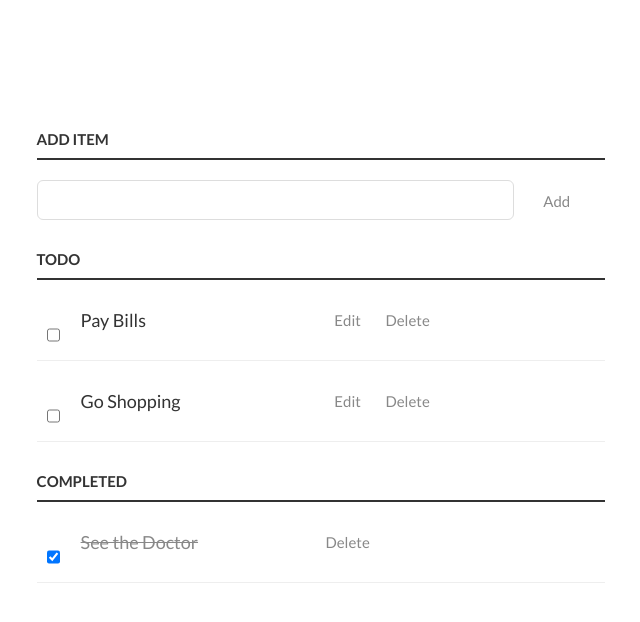
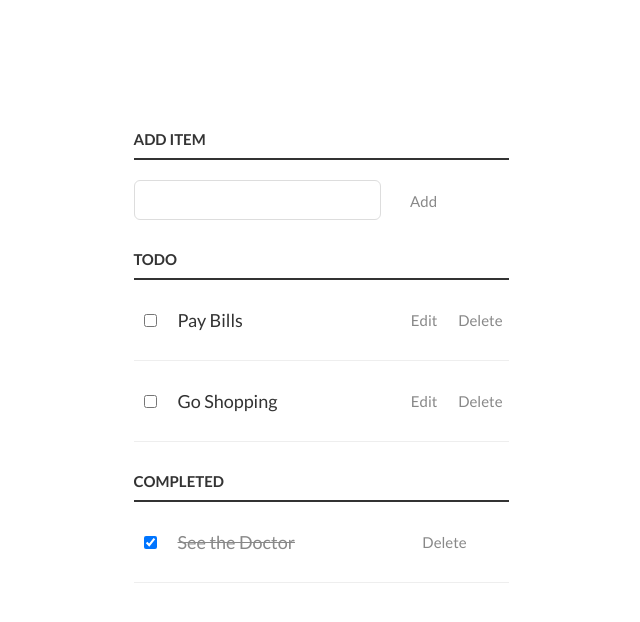
Before and after one commit to agnelrdx/cs-code-challenge, a website: page exercise-2/index.html in a window 1280 px wide. Shown: the whole page, without its empty margins (319-959 px from the left). Drawn offline with nearby package versions, Linux system fonts and the light colour scheme; files that its build step writes are made by us from their sources.

Commit message:
corrected errors

```diff
--- /dev/null
+++ b/exercise-2/css/style.scss
@@ -0,0 +1,160 @@
+$body-background-color: #ffffff;
+$body-font-color: #333;
+$button-color: #888888;
+
+html {
+  body {
+    background: $body-background-color;
+    color: $body-font-color;
+    font-family: Lato, sans-serif;
+
+    .container {
+      display: block;
+      width: 375px;
+      margin: 100px auto 0;
+    }
+
+    ul {
+      margin: 0px;
+      padding: 0;
+    }
+
+    li {
+      display: flex;
+    }
+
+    li,
+    h3 {
+      clear: both;
+      list-style: none;
+    }
+
+    button {
+      background: none;
+      border: 0px;
+      color: $button-color;
+      font-size: 15px;
+      width: 60px;
+      font-family: Lato, sans-serif;
+      cursor: pointer;
+    }
+
+    button :hover {
+      color: $body-font-color;
+    }
+
+    h3,
+    label[for='new-task'] {
+      color: #333333;
+      font-weight: 700;
+      font-size: 15px;
+      border-bottom: 2px solid $body-font-color;
+      padding: 30px 0 10px;
+      margin: 0px;
+      text-transform: uppercase;
+    }
+
+    input[type='text'] {
+      margin: 0;
+      font-size: 18px;
+      line-height: 18px;
+      height: 18px;
+      padding: 10px;
+      border: 1px solid #ddd;
+      background: #fff;
+      border-radius: 6px;
+      font-family: Lato, sans-serif;
+      color: #888;
+    }
+
+    input[type='text']:focus {
+      color: #333;
+    }
+
+    input#new-task {
+      width: 60%;
+      margin-right: 10px;
+    }
+
+    li {
+      align-items: center;
+      padding: 20px 0px;
+      border-bottom: 1px solid #eee;
+    }
+
+    li > {
+      input[type='checkbox'] {
+        margin: 0 10px;
+      }
+
+      label {
+        font-size: 18px;
+        line-height: 40px;
+        width: 237px;
+        padding: 0 0 0 11px;
+      }
+
+      input[type='text'] {
+        width: 75%;
+      }
+
+      .delete :hover {
+        color: #cf2323;
+      }
+    }
+  }
+}
+
+#completed-tasks {
+  label {
+    text-decoration: line-through;
+    color: #888;
+  }
+
+  .edit {
+    display: none;
+  }
+}
+
+ul li {
+  input[type='text'] {
+    display: none;
+  }
+}
+
+li.editMode {
+  input[type='text'] {
+    display: block;
+  }
+
+  label,
+  input[type='checkbox'] {
+    display: none;
+  }
+}
+
+@media (max-width: 450px) {
+  html body .container {
+    width: 370px;
+  }
+}
+
+@media (max-width: 375px) {
+  html body .container {
+    width: 90%;
+  }
+}
+
+@media (max-width: 328px) {
+  html body li > input[type='checkbox'] {
+    margin: 0 10px 0 0;
+    top: inherit;
+  }
+}
+
+@media (max-width: 317px) {
+  html body input#new-task {
+    width: -webkit-fill-available;
+    margin: 0 0 15px;
+  }
+}
```
Also changed, not shown: exercise-2/css/output.css, 1 other file.
